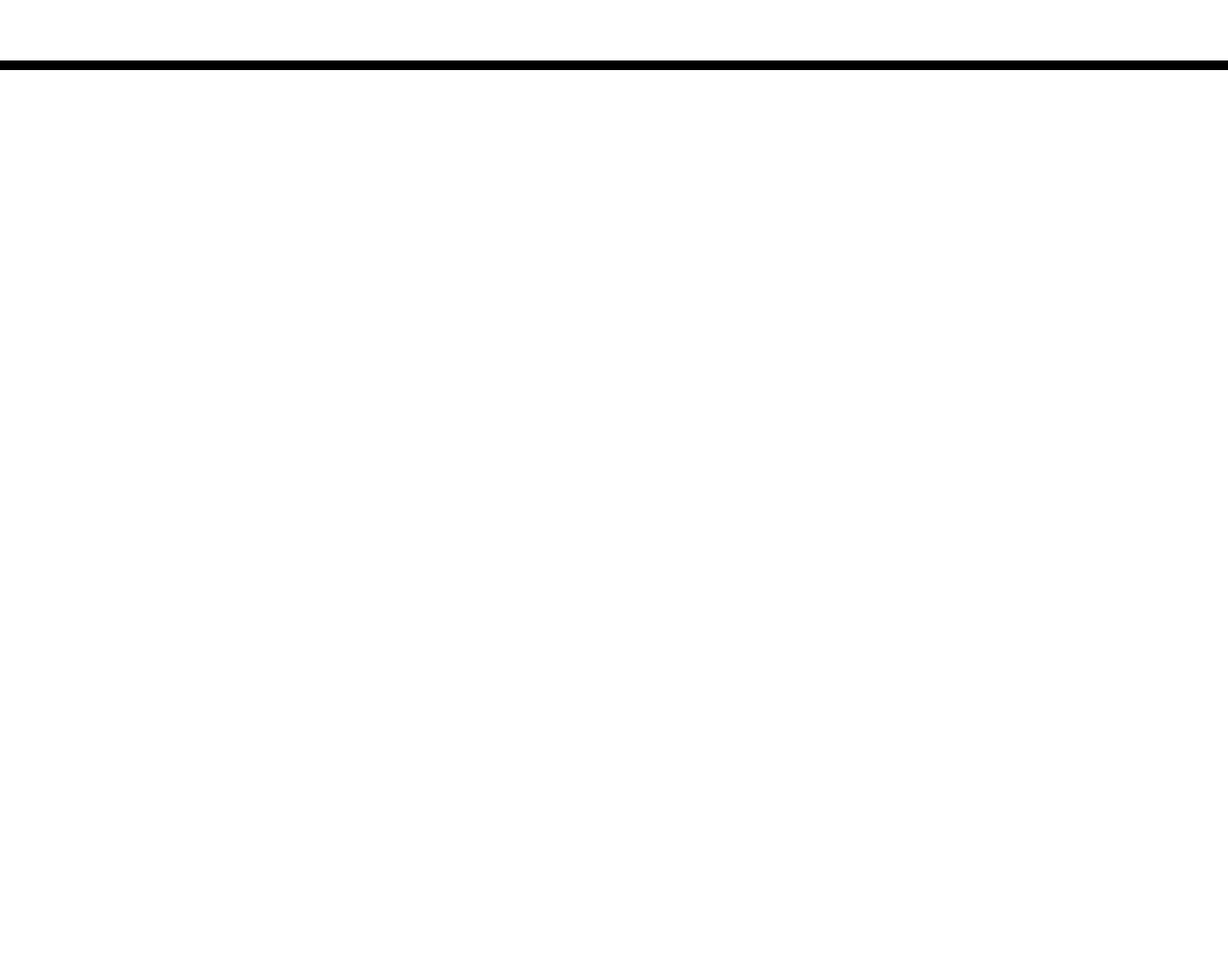
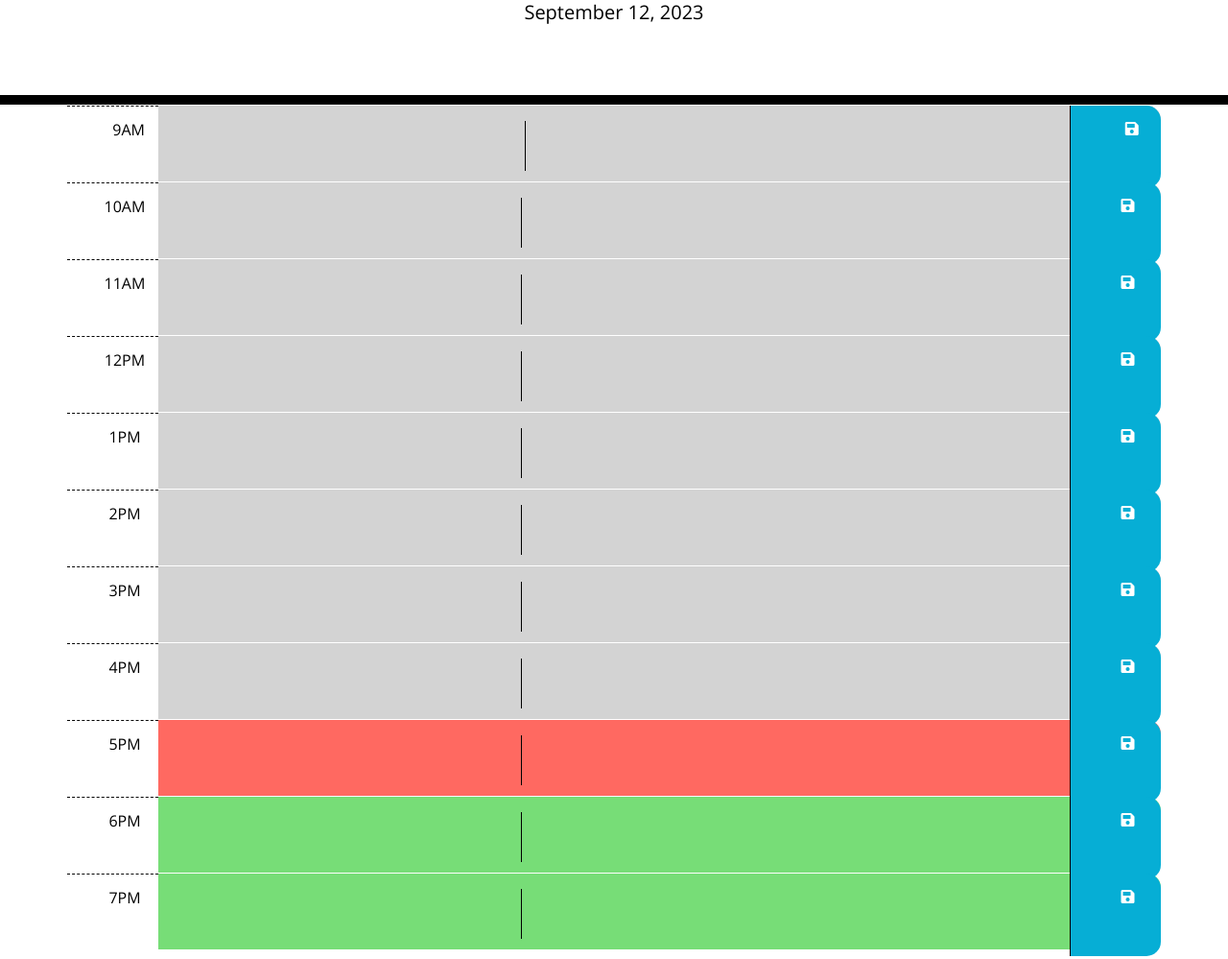
Before and after one commit to bh1ff/WorkDayScheduler, a plain HTML site: page index.html in a window 1280 px wide. Shown: the part 178-1177 px from the top of the page at 96% size. Before the commit the page ends 800 px from the top, so only its background shows below. Drawn offline with nearby package versions, Linux system fonts and the light colour scheme.

Commit message:
app ready

```diff
--- a/index.html
+++ b/index.html
@@ -9,7 +9,7 @@
       rel="stylesheet"
       integrity="sha384-KK94CHFLLe+nY2dmCWGMq91rCGa5gtU4mk92HdvYe+M/SXH301p5ILy+dN9+nJOZ"
       crossorigin="anonymous"
-      />
+    />
     <link
       rel="stylesheet"
       href="https://use.fontawesome.com/releases/v5.8.1/css/all.css"
@@ -31,10 +31,136 @@
       <p id="currentDay" class="lead"></p>
     </header>
     <div class="container">
-      <!-- Timeblocks go here -->
+      <!-- Timeblocks go here --  >
+        <div class="container">
+    <!-- Looping through business hours (9 AM to 5 PM) -->
+    <!-- Each row represents an hour block -->
+  <div class="row time-block" data-hour="9">
+    <div class="col-1 hour">
+        9AM
+    </div>
+    <div class="col-10 description">
+        <textarea></textarea>
+    </div>
+    <div class="col-1 saveBtn">
+        <i class="fas fa-save"></i>
+    </div>
+</div>
+<div class="row time-block" data-hour="10">
+  <div class="col-1 hour">
+      10AM
+  </div>
+  <div class="col-10 description">
+      <textarea></textarea>
+  </div>
+  <div class="col-1 saveBtn">
+      <i class="fas fa-save"></i>
+  </div>
+</div>
+<div class="row time-block" data-hour="11">
+  <div class="col-1 hour">
+      11AM
+  </div>
+  <div class="col-10 description">
+      <textarea></textarea>
+  </div>
+  <div class="col-1 saveBtn">
+      <i class="fas fa-save"></i>
+  </div>
+</div>
+<div class="row time-block" data-hour="12">
+  <div class="col-1 hour">
+      12PM
+  </div>
+  <div class="col-10 description">
+      <textarea></textarea>
+  </div>
+  <div class="col-1 saveBtn">
+      <i class="fas fa-save"></i>
+  </div>
+</div>
+<div class="row time-block" data-hour="13">
+  <div class="col-1 hour">
+      1PM
+  </div>
+  <div class="col-10 description">
+      <textarea></textarea>
+  </div>
+  <div class="col-1 saveBtn">
+      <i class="fas fa-save"></i>
+  </div>
+</div>
+<div class="row time-block" data-hour="14">
+  <div class="col-1 hour">
+      2PM
+  </div>
+  <div class="col-10 description">
+      <textarea></textarea>
+  </div>
+  <div class="col-1 saveBtn">
+      <i class="fas fa-save"></i>
+  </div>
+</div>
+<div class="row time-block" data-hour="15">
+  <div class="col-1 hour">
+      3PM
+  </div>
+  <div class="col-10 description">
+      <textarea></textarea>
+  </div>
+  <div class="col-1 saveBtn">
+      <i class="fas fa-save"></i>
+  </div>
+</div>
+<div class="row time-block" data-hour="16">
+  <div class="col-1 hour">
+      4PM
+  </div>
+  <div class="col-10 description">
+      <textarea></textarea>
+  </div>
+  <div class="col-1 saveBtn">
+      <i class="fas fa-save"></i>
+  </div>
+</div>
+<div class="row time-block" data-hour="17">
+  <div class="col-1 hour">
+      5PM
+  </div>
+  <div class="col-10 description">
+      <textarea></textarea>
+  </div>
+  <div class="col-1 saveBtn">
+      <i class="fas fa-save"></i>
+  </div>
+</div>
+<div class="row time-block" data-hour="18">
+  <div class="col-1 hour">
+      6PM
+  </div>
+  <div class="col-10 description">
+      <textarea></textarea>
+  </div>
+  <div class="col-1 saveBtn">
+      <i class="fas fa-save"></i>
+  </div>
+</div>
+<div class="row time-block" data-hour="19">
+  <div class="col-1 hour">
+      7PM
+  </div>
+  <div class="col-10 description">
+      <textarea></textarea>
+  </div>
+  <div class="col-1 saveBtn">
+      <i class="fas fa-save"></i>
+  </div>
+</div>
+</div>
     </div>
 
     <script src="https://cdnjs.cloudflare.com/ajax/libs/jquery/3.2.1/jquery.min.js"></script>
     <script src="https://cdn.jsdelivr.net/npm/dayjs@1/dayjs.min.js"></script>
+    <script src="./logic.js"></script>
   </body>
 </html>
--- /dev/null
+++ b/logic.js
@@ -0,0 +1,51 @@
+$(document).ready(function() {
+    // Display the current day at the top of the calendar
+    $("#currentDay").text(dayjs().format('MMMM D, YYYY'));
+
+    // Check the time and update the color of the time blocks
+    function updateTimeBlocks() {
+        var currentHour = dayjs().hour();
+
+        $(".time-block").each(function() {
+            var blockHour = parseInt($(this).attr("data-hour"));
+
+            // Reset classes for each block before applying new ones
+            $(this).removeClass("past present future");
+
+            if (blockHour < currentHour) {
+                $(this).addClass("past");
+            } else if (blockHour === currentHour) {
+                $(this).addClass("present");
+            } else {
+                $(this).addClass("future");
+            }
+        });
+    }
+
+    // Load saved events from local storage
+    function loadEvents() {
+        $(".time-block").each(function() {
+            var hour = $(this).attr("data-hour");
+            var event = localStorage.getItem(hour);
+
+            if (event) {
+                $(this).find("textarea").val(event);
+            }
+        });
+    }
+
+    // Save event to local storage
+    $(".saveBtn").on("click", function() {
+        var hour = $(this).parent().attr("data-hour");
+        var event = $(this).siblings(".description").find("textarea").val();
+
+        localStorage.setItem(hour, event);
+    });
+
+    // Call functions
+    updateTimeBlocks();
+    loadEvents();
+
+    // Update time blocks every minute
+    setInterval(updateTimeBlocks, 60000);
+});
```
